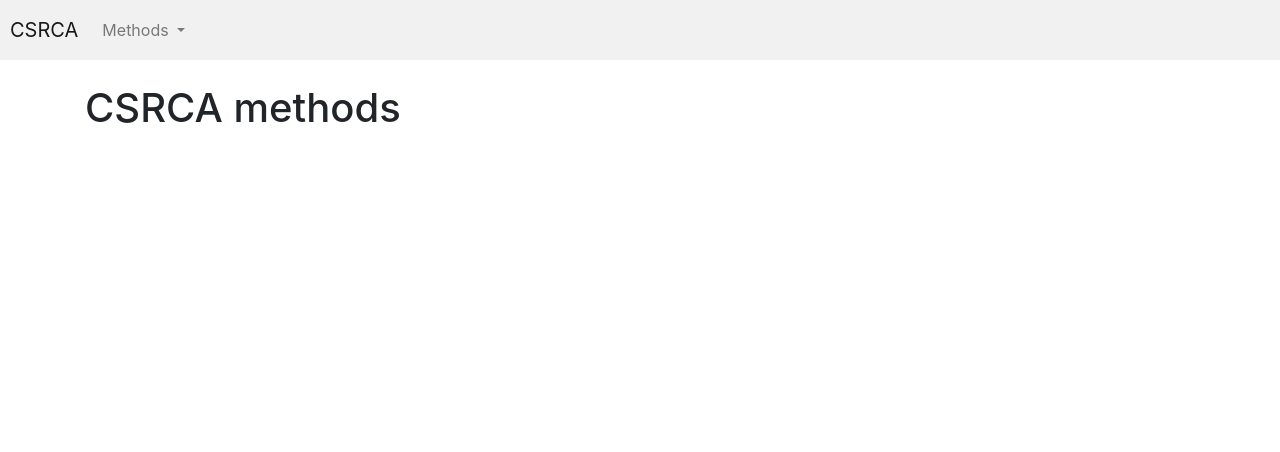
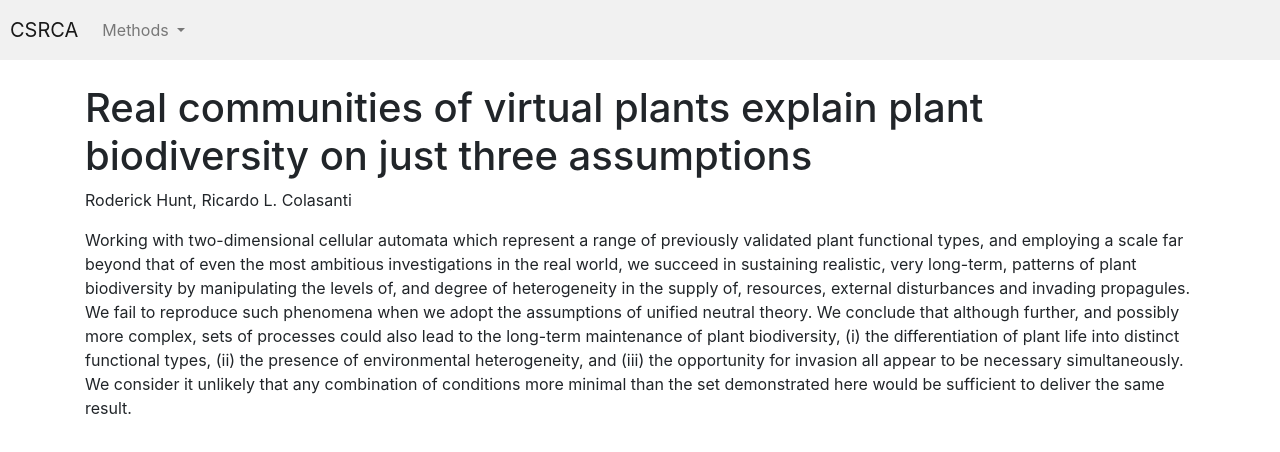
Before and after one commit to ric-colasanti/CSRCA, a plain HTML site: page index.html in a window 1280 px wide. Drawn offline with nearby package versions, Linux system fonts and the light colour scheme; some packages are replaced by stand-ins of ours.

Commit message:
Add a title and an abstratc aparagraph to the main page

```diff
--- a/partials/main.html
+++ b/partials/main.html
@@ -1,3 +1,17 @@
-<h1>CSRCA methods</h1>
-
+<h1>Real communities of virtual plants explain plant biodiversity on
+    just three assumptions</h1>
+<p>Roderick Hunt, Ricardo L. Colasanti<p>
+<p>Working with two-dimensional cellular automata which represent a range of
+previously validated plant functional types, and employing a scale far beyond that of
+even the most ambitious investigations in the real world, we succeed in sustaining
+realistic, very long-term, patterns of plant biodiversity by manipulating the levels of,
+and degree of heterogeneity in the supply of, resources, external disturbances and
+invading propagules. We fail to reproduce such phenomena when we adopt the
+assumptions of unified neutral theory. We conclude that although further, and
+possibly more complex, sets of processes could also lead to the long-term
+maintenance of plant biodiversity, (i) the differentiation of plant life into distinct
+functional types, (ii) the presence of environmental heterogeneity, and (iii) the
+opportunity for invasion all appear to be necessary simultaneously. We consider it
+unlikely that any combination of conditions more minimal than the set demonstrated
+here would be sufficient to deliver the same result.</p>
 </div>
```
